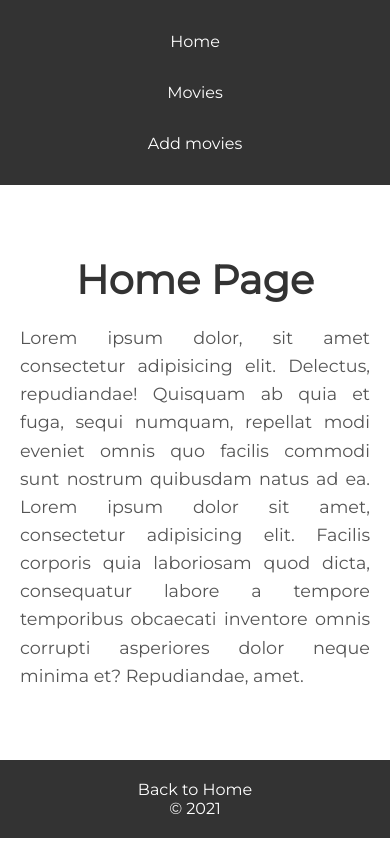
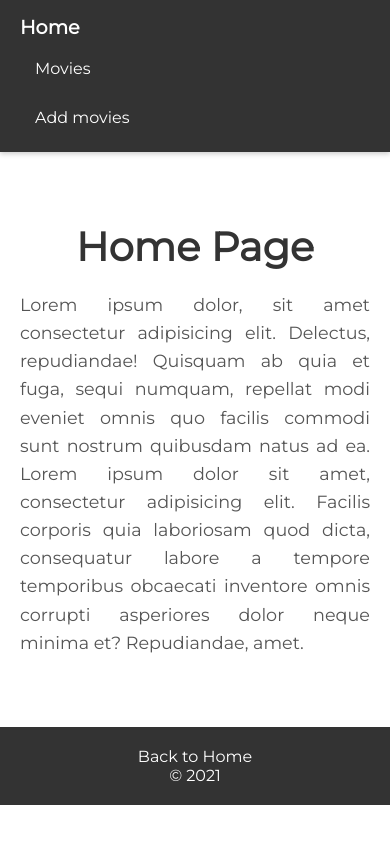
Before and after one commit to AlbertoOrlando/webapp-react, a React (Vite) app: page / in a window 390 px wide. Built offline with nearby package versions, Linux system fonts and the light colour scheme.

Commit message:
feat: refactor Header and MovieCard components for improved layout and styling; update CreateMoviesPage to use 'director' instead of 'author'

```diff
--- a/src/components/Header.jsx
+++ b/src/components/Header.jsx
@@ -4,9 +4,13 @@ const Header = () => {
     return (
         <header className="header">
             <nav className="nav">
-                <Link to="/">Home</Link>
-                <Link to="/movies">Movies</Link>
-                <Link to="/movies/create">Add movies</Link>
+                <div className="home_but">
+                    <Link to="/">Home</Link>
+                </div>
+                <div className="nav_cont_other_but">
+                    <Link to="/movies">Movies</Link>
+                    <Link to="/movies/create">Add movies</Link>
+                </div>
             </nav>
         </header>
     );
--- a/src/components/MovieCard.jsx
+++ b/src/components/MovieCard.jsx
@@ -11,7 +11,7 @@ const MovieCard = ({ movieProp, onDelete }) => {
                 <img src={image} alt={title} />
             </div>
             <p>Directed by {director || "Anonymous"}</p>
-            <p>{abstract}</p>
+            <p className="movie_card_abstarct">{abstract}</p>
             <Link to={"/movies/" + id}>Read Reviews</Link>
             <button onClick={onDelete}>X</button>
         </div>
--- a/src/index.css
+++ b/src/index.css
@@ -5,67 +5,80 @@
   font-family: "Montserrat", sans-serif;
 }
 
-/* Stili di base per l'header */
+/* header */
+
 .header {
   background-color: #333;
-  /* Sfondo scuro per l'header */
+  /* Sfondo scuro */
   color: white;
-  /* Testo bianco per contrasto */
-  padding: 1rem 0;
-  /* Aggiunge spazio interno sopra e sotto */
-  width: 100%;
-  /* Occupa l'intera larghezza */
+  padding: 15px 0;
+  box-shadow: 0 2px 5px rgba(0, 0, 0, 0.2);
+  /* Ombra leggera */
 }
 
 /* Stili per la navigazione */
 .nav {
   display: flex;
-  /* Utilizza flexbox per allineare i link orizzontalmente */
-  justify-content: center;
-  /* Centra i link orizzontalmente */
+  justify-content: space-between;
+  align-items: center;
+  max-width: 1200px;
+  /* Larghezza massima per il contenuto */
+  margin: 0 auto;
+  padding: 0 20px;
+  /* Padding laterale */
 }
 
-/* Stili per i link */
-.nav a {
+/* Stili per il pulsante "Home" */
+.home_but a {
   color: white;
-  /* Testo bianco */
   text-decoration: none;
-  /* Rimuove la sottolineatura */
-  margin: 0 1rem;
-  /* Aggiunge spazio laterale tra i link */
-  padding: 0.5rem 1rem;
-  /* Aggiunge spazio interno ai link */
-  border-radius: 5px;
-  /* Arrotonda gli angoli */
-  transition: background-color 0.3s ease;
-  /* Aggiunge una transizione fluida al cambio di colore */
+  font-size: 1.2em;
+  font-weight: 600;
+  transition: color 0.3s ease;
+  /* Transizione per l'hover */
 }
 
-/* Stili per i link al passaggio del mouse */
-.nav a:hover {
-  background-color: #555;
-  /* Sfondo leggermente più chiaro al passaggio del mouse */
+.home_but a:hover {
+  color: #007bff;
+  /* Cambia colore all'hover */
 }
 
-/* Stili per il link attivo (opzionale - richiede JavaScript o React Router per determinare l'attivo) */
-
-.nav a.active {
-  background-color: #777;
+/* Stili per il contenitore degli altri pulsanti di navigazione */
+.nav_cont_other_but {
+  display: flex;
+  gap: 20px;
+  /* Spazio tra i link */
 }
 
+/* Stili per i link di navigazione */
+.nav_cont_other_but a {
+  color: white;
+  text-decoration: none;
+  font-size: 1em;
+  padding: 10px 15px;
+  border-radius: 5px;
+  transition: background-color 0.3s ease, color 0.3s ease;
+  /* Transizione per l'hover */
+}
 
-/* Media query per schermi più piccoli */
-@media (max-width: 600px) {
+.nav_cont_other_but a:hover {
+  background-color: rgba(255, 255, 255, 0.1);
+  /* Leggero sfondo all'hover */
+  color: #007bff;
+  /* Cambia colore all'hover */
+}
+
+/* Responsive design */
+@media (max-width: 768px) {
   .nav {
     flex-direction: column;
-    /* Impila i link verticalmente su schermi piccoli */
-    align-items: center;
-    /* Centra i link verticalmente */
+    align-items: flex-start;
   }
 
-  .nav a {
-    margin: 0.5rem 0;
-    /* Aggiunge spazio verticale tra i link */
+  .nav_cont_other_but {
+    flex-direction: column;
+    gap: 10px;
+    margin-top: 10px;
   }
 }
 
@@ -77,6 +90,7 @@ footer {
   text-align: center;
   /* Allinea il testo al centro */
   width: 100%;
+  margin-top: 20px;
 }
 
 footer p {
@@ -132,11 +146,20 @@ footer a {
   padding: 20px;
   margin: 20px;
   width: 400px;
-  height: 780px;
-  /* O la larghezza che preferisci */
+  /* RIMOVI height: 820px; */
+  min-height: 500px;
+  /* Opzionale: imposta un'altezza minima */
   box-shadow: 0 4px 8px rgba(0, 0, 0, 0.1);
   font-family: sans-serif;
   background-color: #f9f9f9;
+}
+
+.movie_card_abstarct {
+  max-height: 80px;
+  overflow: auto;
+  padding: 10px;
+  border: 1px solid #eee;
+  margin-top: 10px;
 }
 
 .movie-card h2 {
@@ -150,21 +173,21 @@ footer a {
   width: 100%;
   margin-bottom: 15px;
   overflow: hidden;
-  /* Assicura che l'immagine non esca dai bordi */
 }
 
 .copertina_card img {
   max-width: 100%;
-  height: auto;
+  /* height: 300px; */
+  /* Regola l'altezza o rimuovila */
   display: block;
-  /* Rimuove lo spazio extra sotto l'immagine */
   border-radius: 4px;
+  object-fit: cover;
 }
 
 .movie-card p {
   margin-bottom: 10px;
   color: #555;
-  font-size: 20px;
+  font-size: 15px;
 }
 
 .movie-card a {
@@ -181,7 +204,6 @@ footer a {
   background-color: #0056b3;
 }
 
-
 .container-movies {
   display: flex;
   flex-wrap: wrap;
@@ -195,7 +217,6 @@ footer a {
 
 .movie-card button {
   background-color: #e74c3c;
-  /* Rosso */
   color: white;
   padding: 10px 20px;
   border: none;
@@ -203,14 +224,11 @@ footer a {
   cursor: pointer;
   transition: background-color 0.3s ease;
   margin-left: 40%;
-  /* Transizione per il cambio colore */
 }
 
 .movie-card button:hover {
   background-color: #c0392b;
-  /* Rosso più scuro al passaggio del mouse */
 }
-
 
 
 
--- a/src/pages/CreateMoviesPage.jsx
+++ b/src/pages/CreateMoviesPage.jsx
@@ -6,7 +6,7 @@ import { useState } from "react";
 
 const initialData = {
     title: "",
-    author: "",
+    director: "",
     image: null,
     abstract: ""
 };
@@ -36,11 +36,16 @@ const CreateMoviesPage = () => {
     const handleSubmit = (e) => {
         e.preventDefault();
 
+        if (!formDataOgj.title || !formDataOgj.director || !formDataOgj.image || !formDataOgj.abstract) {
+            setErrorMessage("Compila tutti i campi obbligatori.");
+            return;
+        }
+
         // // Inviamo i dati al backend con axios e reindirizziamo alla home
         axios.post(endpointApi, formDataOgj, { headers: { "Content-Type": "multipart/form-data" } })
             .then(
-                () => { navigate("/") }
-            )
+            // () => { navigate("/") }
+        )
             .catch((err) => {
                 console.log(err);
             });
@@ -70,9 +75,9 @@ const CreateMoviesPage = () => {
                         <label>Director:</label>
                         <input
                             className="movie_dir_form"
-                            name="author"
+                            name="director"
                             type="text"
-                            value={formDataOgj.author}
+                            value={formDataOgj.director}
                             onChange={setFieldValue}
                             required
                         />
@@ -100,7 +105,7 @@ const CreateMoviesPage = () => {
                     <div className="movie_but_form_cont">
                         <Link className="movie_a_form" to="/">Back</Link>
                         <button className="movie_but_form" type="submit">
-                            Add Book
+                            Add Movie
                         </button>
                     </div>
                 </form>
```
